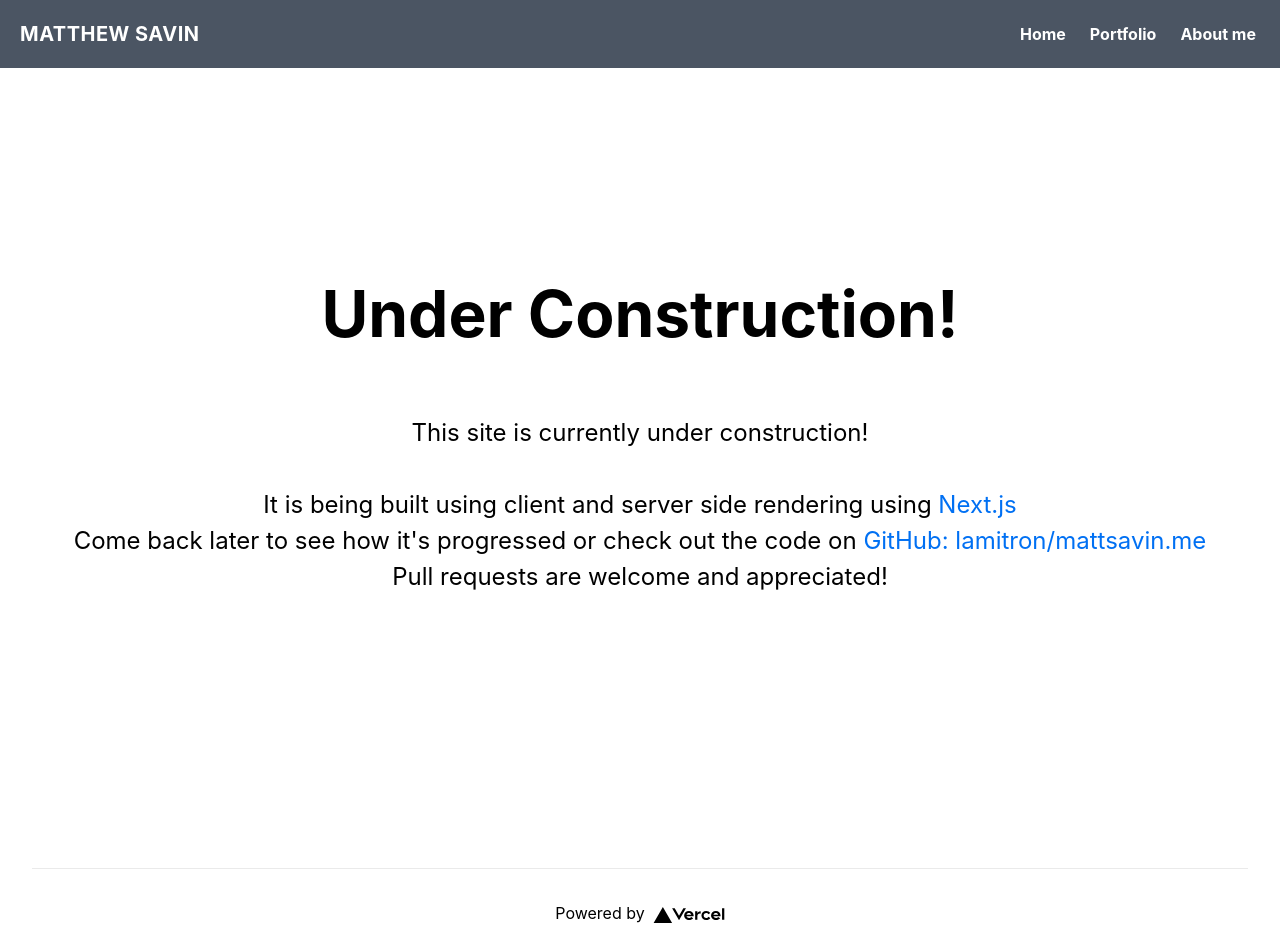
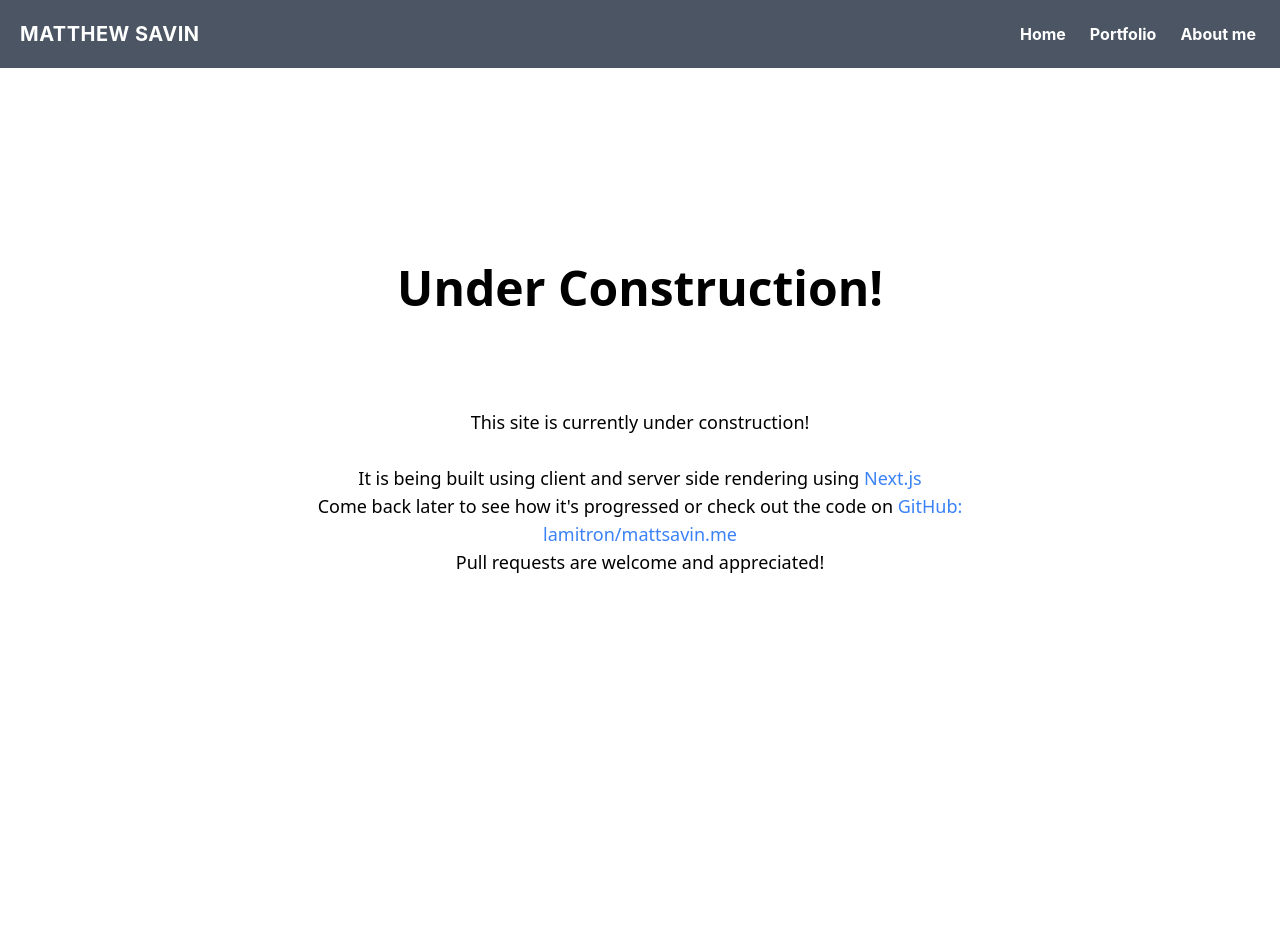
Before and after one commit to mattsavin/mattsavin.me, a Next.js app: page / in a window 1280 px wide. Shown: the top 952 px of the page. After the commit the page ends 868 px from the top, so only its background shows below. Built offline with nearby package versions, Linux system fonts and the light colour scheme.

Commit message:
convert index.tsx to use tailwind css

```diff
--- a/pages/index.tsx
+++ b/pages/index.tsx
@@ -1,45 +1,28 @@
 import type { NextPage } from 'next';
 import Head from 'next/head';
-import Image from 'next/image';
-import styles from '../styles/Home.module.css';
 
 const Home: NextPage = () => {
     return (
-        <div className={styles.container}>
+        <div className='flex flex-col'>
             <Head>
                 <title>Under Construction</title>
                 <meta name="description" content="mattsavin.me: Currently under construction!" />
                 <link rel="icon" href={"/favicon.ico"} />
             </Head>
 
-            <main className={styles.main}>
-                <h1 className={styles.title}>
-          Under Construction!
-                </h1>
+            <main className='grid justify-items-center text-lg lg:p-32 p-6 content-center h-screen text-center font-sans'>
+                <h1 className='text-5xl font-bold'>Under Construction!</h1>
 
-                <p className={styles.description}>
+                <p className='lg:p-24 p-6'>
           This site is currently under construction!
                     <br /><br />
-          It is being built using client and server side rendering using <a href="https://nextjs.org/" className={styles.link}>Next.js</a>
+          It is being built using client and server side rendering using <a href="https://nextjs.org/" className='text-blue-500 hover:underline'>Next.js</a>
                     <br />
-          Come back later to see how it&#39;s progressed or check out the code on <a href="https://github.com/lamitron/mattsavin.me" target="_blank" rel="noreferrer">GitHub: lamitron/mattsavin.me</a>
+          Come back later to see how it&#39;s progressed or check out the code on <a href="https://github.com/lamitron/mattsavin.me" target="_blank" rel="noreferrer" className='text-blue-500 hover:underline'>GitHub: lamitron/mattsavin.me</a>
                     <br />
             Pull requests are welcome and appreciated!
                 </p>
             </main>
-
-            <footer className={styles.footer}>
-                <a
-                    href="https://vercel.com?utm_source=create-next-app&utm_medium=default-template&utm_campaign=create-next-app"
-                    target="_blank"
-                    rel="noopener noreferrer"
-                >
-          Powered by{' '}
-                    <span className={styles.logo}>
-                        <Image src="/vercel.svg" alt="Vercel Logo" width={72} height={16} />
-                    </span>
-                </a>
-            </footer>
         </div>
     );
 };
--- a/styles/Home.module.css
+++ /dev/null
@@ -1,128 +0,0 @@
-.container {
-  padding: 0 2rem;
-}
-
-.main {
-  min-height: 100vh;
-  padding: 4rem 0;
-  flex: 1;
-  display: flex;
-  flex-direction: column;
-  justify-content: center;
-  align-items: center;
-}
-
-.footer {
-  display: flex;
-  flex: 1;
-  padding: 2rem 0;
-  border-top: 1px solid #eaeaea;
-  justify-content: center;
-  align-items: center;
-}
-
-.footer a {
-  display: flex;
-  justify-content: center;
-  align-items: center;
-  flex-grow: 1;
-}
-
-.title a {
-  color: #0070f3;
-  text-decoration: none;
-}
-
-.title a:hover,
-.title a:focus,
-.title a:active {
-  text-decoration: underline;
-}
-
-.title {
-  font-weight: bold;
-  margin: 0;
-  line-height: 1.15;
-  font-size: 4rem;
-}
-
-.title,
-.description {
-  text-align: center;
-}
-
-.description {
-  margin: 4rem 0;
-  line-height: 1.5;
-  font-size: 1.5rem;
-}
-
-.description a {
-  color: #0070f3;
-  text-decoration: none;
-}
-
-.description a:hover,
-.description a:focus,
-.description a:active {
-  text-decoration: underline;
-}
-
-.code {
-  background: #fafafa;
-  border-radius: 5px;
-  padding: 0.75rem;
-  font-size: 1.1rem;
-  font-family: Menlo, Monaco, Lucida Console, Liberation Mono, DejaVu Sans Mono,
-    Bitstream Vera Sans Mono, Courier New, monospace;
-}
-
-.grid {
-  display: flex;
-  align-items: center;
-  justify-content: center;
-  flex-wrap: wrap;
-  max-width: 800px;
-}
-
-.card {
-  margin: 1rem;
-  padding: 1.5rem;
-  text-align: left;
-  color: inherit;
-  text-decoration: none;
-  border: 1px solid #eaeaea;
-  border-radius: 10px;
-  transition: color 0.15s ease, border-color 0.15s ease;
-  max-width: 300px;
-}
-
-.card:hover,
-.card:focus,
-.card:active {
-  color: #0070f3;
-  border-color: #0070f3;
-}
-
-.card h2 {
-  margin: 0 0 1rem 0;
-  font-size: 1.5rem;
-}
-
-.card p {
-  margin: 0;
-  font-size: 1.25rem;
-  line-height: 1.5;
-}
-
-.logo {
-  height: 1em;
-  margin-left: 0.5rem;
-}
-
-@media (max-width: 600px) {
-  .grid {
-    width: 100%;
-    flex-direction: column;
-  }
-}
```
